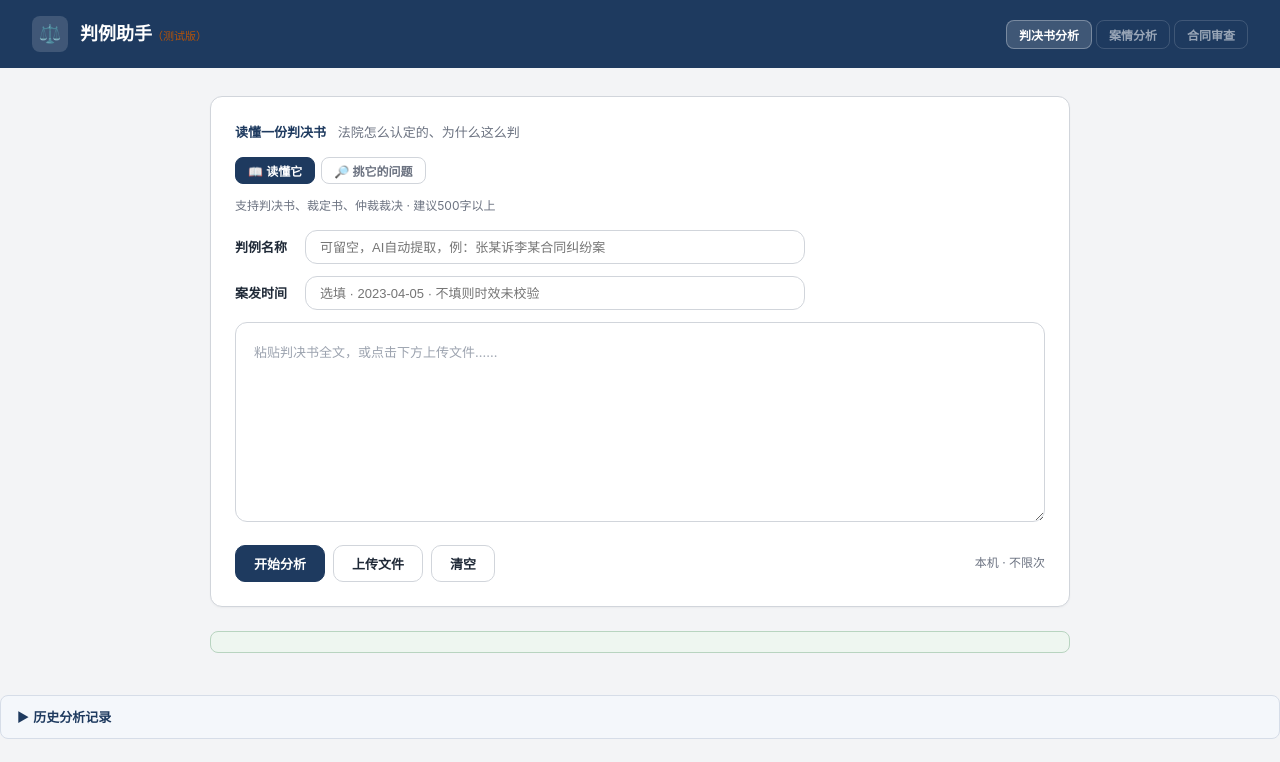
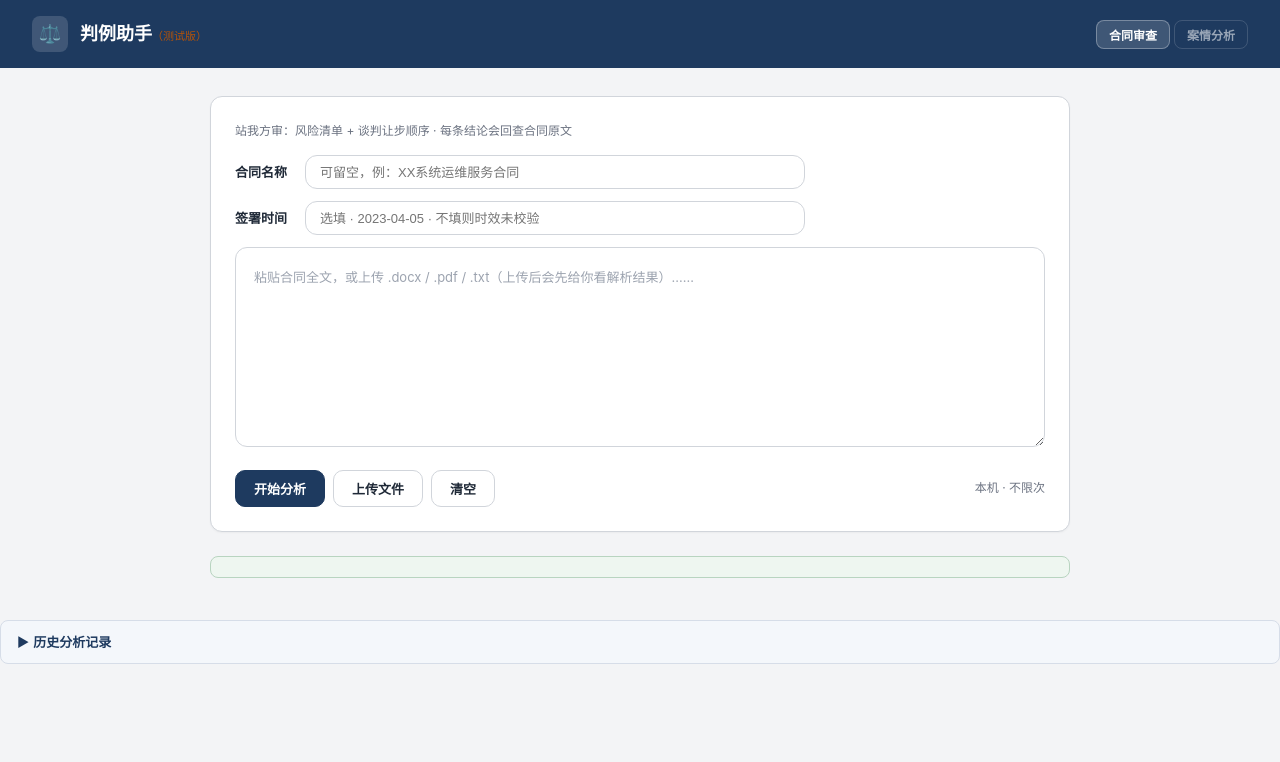
Before and after one commit to tokens-001/case-analyzer, a Flask app: page / in a window 1280 px wide. Shown: the top 762 px of the page. Run offline with Flask 3, Linux system fonts and the light colour scheme.

Commit message:
feat(界面): 简化版 —— 合同审查成默认，判决书分析摘出模式栏
定位：做给非专业人士。普通人手上没有判决书，有的是一份要签的合同和一个正在发生的
纠纷。完整版已用标签 `v0-full-判例版` 封存在 d3c577d（含判决书分析 + 审计子模式 +
段号溯源那整条线），这里只是从界面上摘掉入口，**后端一行没删**。

- 模式栏只剩 合同审查 / 案情分析，合同审查排第一并作为默认
- 初始状态改由 `切换模式(当前模式)` 在加载时走一次决定，不再靠 HTML 里那堆
  `style="display:..."` 默认值 —— 否则"哪个模式是默认"会有两个真相来源，
  改了 var 忘了改标记，进页面就是错的
- 删掉 `mode-judgment` 按钮后，切换模式里对它的 classList 操作会踩 null，一并去掉

⚠️ 退出条件（免得"先留着"变成永久留着）：拿简化版给 10 个真要签合同的人用之后，
如果没人主动要找判决书相关功能，就把 judgment 分支、trace_citations 的调用点、
审计子模式和 smoke 的判决书输入一起删掉 —— 那时是有证据地删，标签还在，随时能回看。

浏览器实机确认：无 console 报错；默认合同模式（标签=合同名称/签署时间、
提示与占位符同步、子模式与判决书说明块都隐藏）。91 passed · ruff All checks passed

```diff
--- a/python/templates/index.html
+++ b/python/templates/index.html
@@ -347,9 +347,8 @@
     </div>
   </div>
   <div class="mode-switch">
-    <button class="mode-btn active" id="mode-judgment" onclick="切换模式('judgment')">判决书分析</button>
+    <button class="mode-btn active" id="mode-contract" onclick="切换模式('contract')">合同审查</button>
     <button class="mode-btn" id="mode-case" onclick="切换模式('case')">案情分析</button>
-    <button class="mode-btn" id="mode-contract" onclick="切换模式('contract')">合同审查</button>
   </div>
 </div>
 
@@ -575,7 +574,7 @@
 // ============================================================
 
 // ---- 模式切换 ----
-var 当前模式 = 'judgment';
+var 当前模式 = 'contract';
 var 子模式 = 'read';
 
 function 切换模式(mode) {
@@ -586,7 +585,6 @@ function 切换模式(mode) {
     document.getElementById("results").classList.remove("active");
   }
   当前模式 = mode;
-  document.getElementById('mode-judgment').classList.toggle('active', mode === 'judgment');
   document.getElementById('mode-case').classList.toggle('active', mode === 'case');
   document.getElementById('mode-contract').classList.toggle('active', mode === 'contract');
   document.getElementById('features-judgment').style.display = mode === 'judgment' ? '' : 'none';
@@ -641,6 +639,9 @@ async function 刷新剩余次数() {
   }
 }
 刷新剩余次数();
+// 初始界面交给 切换模式() 走一次，不靠 HTML 里那堆 style="display:..." 的默认值 ——
+// 否则"哪个模式是默认"就有两个真相来源：改了 var 忘了改标记，进页面就是错的。
+切换模式(当前模式);
 
 // ---- 文件读取 ----
 async function 读文件(input) {
```
